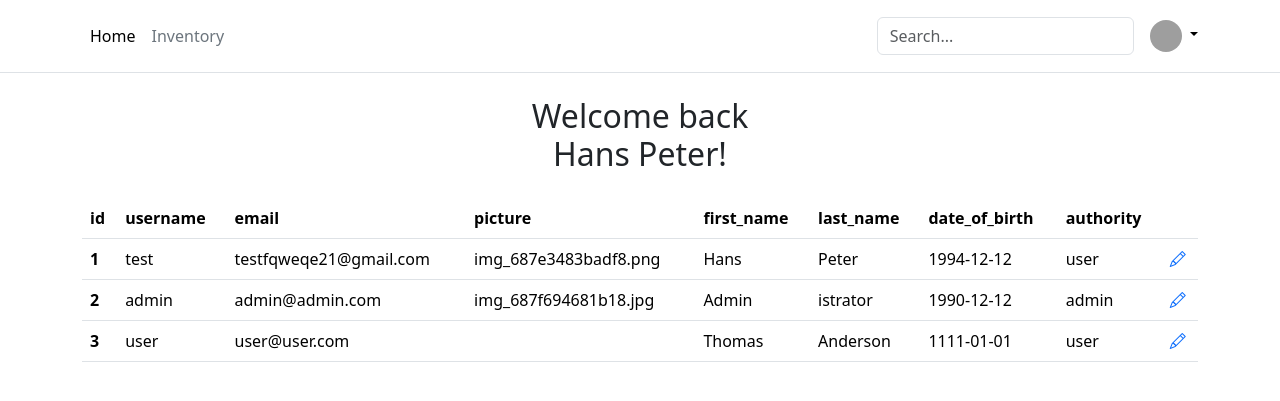
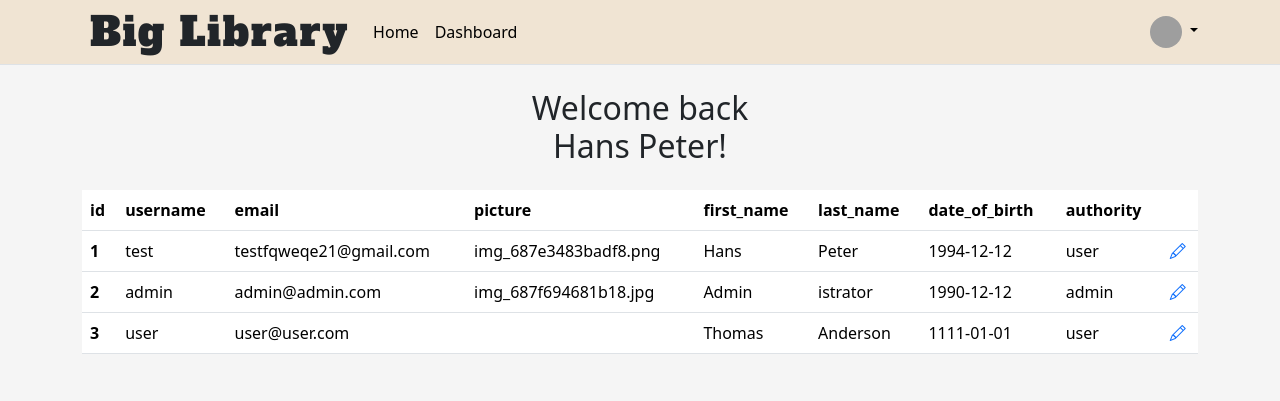
Before and after one commit to knsdev/big_library, a PHP site: page /admin_dashboard.php in a window 1280 px wide. Shown: the top 401 px of the page. Run offline with PHP 8.4, Linux system fonts and the light colour scheme; a user stored in the database is signed in; data comes from the database, SQL or seed files in the repository; grey boxes are pictures that could not be loaded.

Commit message:
Update Navbar

```diff
--- a/website/admin_dashboard.php
+++ b/website/admin_dashboard.php
@@ -3,7 +3,7 @@ session_start();
 
 // Not logged in as Admin, go back to login page
 if (!isset($_SESSION["admin"])) {
-  header("location: login.php");
+  header("location: user_login.php");
 }
 
 require_once './components/db_connect.php';
@@ -73,6 +73,7 @@ if ($result) {
   <title>Dashboard</title>
   <link href="https://cdn.jsdelivr.net/npm/bootstrap@5.3.7/dist/css/bootstrap.min.css" rel="stylesheet" integrity="sha384-LN+7fdVzj6u52u30Kp6M/trliBMCMKTyK833zpbD+pXdCLuTusPj697FH4R/5mcr" crossorigin="anonymous">
   <link rel="stylesheet" href="https://cdn.jsdelivr.net/npm/bootstrap-icons@1.13.1/font/bootstrap-icons.min.css">
+  <link rel="stylesheet" href="./styles/style.css">
 </head>
 
 <body>
--- a/website/components/media_card_layout.php
+++ b/website/components/media_card_layout.php
@@ -43,6 +43,9 @@ function create_media_card_layout($rows, $showLinkToPublisher)
       "<a href='../publisher.php?publisher_name=$publisher_name_url_encoded'><p class='card-text mb-2'>$publisher_name_shorter</p></a>"
       : "<p class='card-text mb-2'>$publisher_name_shorter</p>";
 
+    $editButtons = (isset($_SESSION['admin'])) ? "<a href='./medium_update.php?id=$id' class='update-button btn-invisible btn btn-success'>Update</a>
+                    <button type='button' class='delete-button btn-invisible btn btn-danger'>Delete</button>" : "";
+
     $layout .= "<div class='col' style='width: fit-content'>
                   <div class='card mb-3 shadow-sm' style='width: 18rem'>
                     <img src='$image' class='card-img-top' alt=''>
@@ -54,8 +57,7 @@ function create_media_card_layout($rows, $showLinkToPublisher)
                       <p class='card-text mb-2'>$status</p>
                       <div class='d-flex gap-2 justify-content-start align-items-start'>
                         <a href='./medium_details.php?id=$id' class='btn btn-primary'>Details</a>
-                        <a href='./medium_update.php?id=$id' class='update-button btn-invisible btn btn-success'>Update</a>
-                        <button type='button' class='delete-button btn-invisible btn btn-danger'>Delete</button>
+                        $editButtons
                       </div>
                     </div>
                   </div>
--- a/website/components/navbar.php
+++ b/website/components/navbar.php
@@ -1,13 +1,16 @@
-<header class='p-3 mb-3 border-bottom'>
+<header class='p-0 mb-3 border-bottom title-row'>
   <div class='container'>
     <div class='d-flex flex-wrap align-items-center justify-content-center justify-content-lg-start'>
+      <a href='index.php' style="text-decoration: none; color: inherit;">
+        <h1 class="text-center my-0 me-2">Big Library</h1>
+      </a>
       <ul class='nav col-12 col-lg-auto me-lg-auto mb-2 justify-content-center mb-md-0'>
-        <li><a href='#' class='nav-link px-2 link-body-emphasis'>Home</a></li>
-        <li><a href='#' class='nav-link px-2 link-secondary'>Inventory</a></li>
+        <?php if (isset($_SESSION['admin'])) { ?>
+          <li><a href='index.php' class='nav-link px-2 link-body-emphasis'>Home</a></li>
+          <li><a href='admin_dashboard.php' class='nav-link px-2 link-body-emphasis'>Dashboard</a></li>
+        <?php } ?>
+        <!-- <li><a href='#' class='nav-link px-2 link-secondary'>Inventory</a></li> -->
       </ul>
-      <form method='POST' class='col-12 col-lg-auto mb-3 mb-lg-0 me-lg-3' role='search'>
-        <input type='search' name='search' class='form-control' placeholder='Search...' aria-label='Search'>
-      </form>
       <div class='dropdown text-end'>
         <a href='#' class='d-block link-body-emphasis text-decoration-none dropdown-toggle' data-bs-toggle='dropdown' aria-expanded='false'>
           <img src='<?= $my_profile_img_src ?>' alt='profile image' width='32' height='32' class='rounded-circle'>
--- a/website/publisher.php
+++ b/website/publisher.php
@@ -51,7 +51,6 @@ $layout = create_media_card_layout($rows, false);
     <?php create_js_id_map($rows); ?>
     setup_delete_buttons_to_open_modal(idMap);
   </script>
-  <script src="./js/toggle_edit.js"></script>
 </body>
 
 </html>
--- a/website/styles/style.css
+++ b/website/styles/style.css
@@ -5,15 +5,15 @@ body {
   background-color: whitesmoke;
 }
 
+h1 {
+  font-family: "Alfa Slab One", serif;
+  letter-spacing: 0.1rem;
+  font-size: 2.5rem;
+  padding: 0.5rem;
+}
+
 .title-row {
   background-color: #f0e4d3;
-
-  h1 {
-    font-family: "Alfa Slab One", serif;
-    letter-spacing: 0.1rem;
-    font-size: 2.5rem;
-    padding: 0.5rem;
-  }
 }
 
 .btn-invisible {
--- a/website/user_login.php
+++ b/website/user_login.php
@@ -12,7 +12,7 @@ require_once './components/util.php';
 if (isset($_SESSION["admin"])) {
   header("location: dashboard.php");
 } else if (isset($_SESSION["user"])) {
-  header("location: home.php");
+  header("location: index.php");
 }
 
 if (isset($_POST["login"])) {
@@ -45,7 +45,7 @@ if (isset($_POST["login"])) {
         header("location: admin_dashboard.php");
       } else {
         $_SESSION["user"] = $row["id"];
-        header("location: home.php");
+        header("location: index.php");
       }
     } else {
       echo "<div class='alert alert-warning' role='alert'>
--- a/website/user_register.php
+++ b/website/user_register.php
@@ -8,7 +8,7 @@ require_once './components/file_upload.php';
 if (isset($_SESSION["admin"])) {
   header("location: admin_dashboard.php");
 } else if (isset($_SESSION["user"])) {
-  header("location: home.php");
+  header("location: index.php");
 }
 
 if (isset($_POST['register'])) {
--- a/website/user_update.php
+++ b/website/user_update.php
@@ -161,7 +161,7 @@ if (isset($_POST['update'])) {
         <input type="submit" value="Update" name="update" class="btn btn-primary mt-3">
       </form>
       <div class="mt-5">
-        <a href="<?= $isAdmin ? "admin_dashboard.php" : "home.php" ?>">Back</a>
+        <a href="<?= $isAdmin ? "admin_dashboard.php" : "index.php" ?>">Back</a>
       </div>
     </div>
   </main>
```
Also changed, not shown: website/home.php (deleted, +0 -39 lines), website/index.php (+20 -4 lines).
